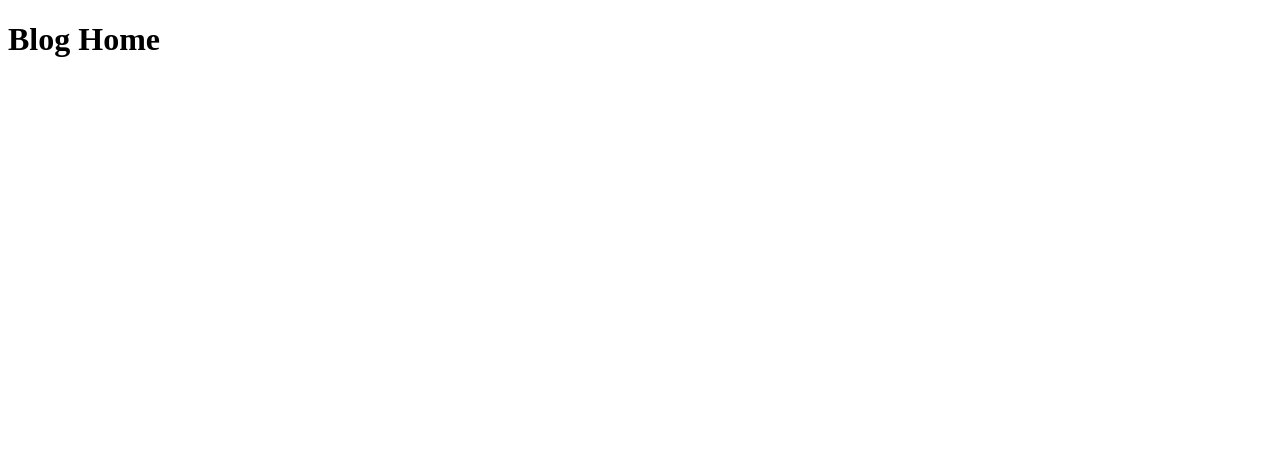
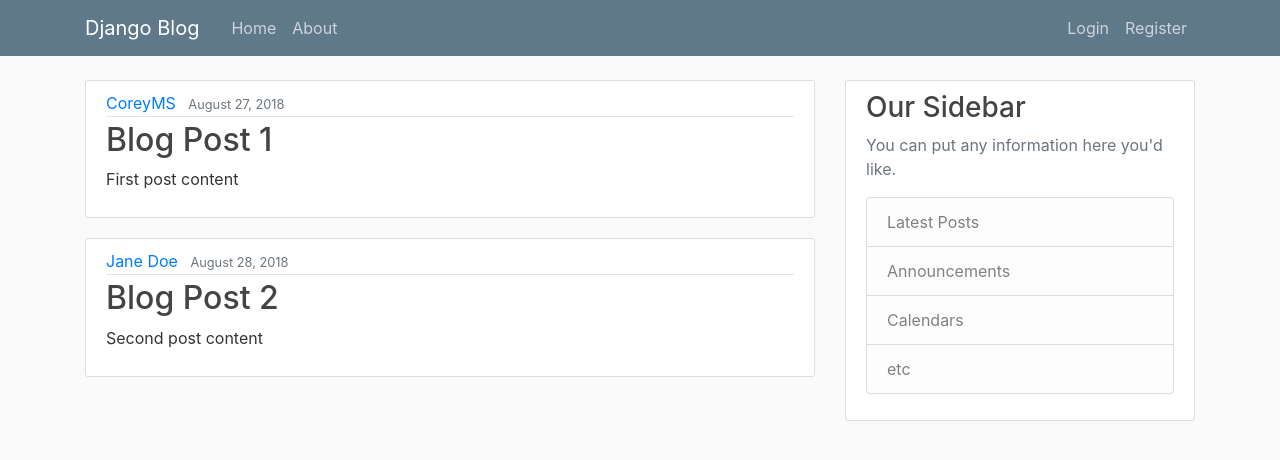
Before and after one commit to Sujal30-creator/django-react-solo-projects, a Django app: page / in a window 1280 px wide. Before the commit the part shown is almost empty. Shown: the top 460 px of the page. Run offline with Django 5.2, Linux system fonts and the light colour scheme; some libraries are stand-ins or nearby versions.

Commit message:
Part-3 completed

```diff
--- /dev/null
+++ b/Django_CS/django_project/blog/static/blog/main.css
@@ -0,0 +1,89 @@
+body {
+    background: #fafafa;
+    color: #333333;
+    margin-top: 5rem;
+}
+
+h1,
+h2,
+h3,
+h4,
+h5,
+h6 {
+    color: #444444;
+}
+
+ul {
+    margin: 0;
+}
+
+.bg-steel {
+    background-color: #5f788a;
+}
+
+.site-header .navbar-nav .nav-link {
+    color: #cbd5db;
+}
+
+.site-header .navbar-nav .nav-link:hover {
+    color: #ffffff;
+}
+
+.site-header .navbar-nav .nav-link.active {
+    font-weight: 500;
+}
+
+.content-section {
+    background: #ffffff;
+    padding: 10px 20px;
+    border: 1px solid #dddddd;
+    border-radius: 3px;
+    margin-bottom: 20px;
+}
+
+.article-title {
+    color: #444444;
+}
+
+a.article-title:hover {
+    color: #428bca;
+    text-decoration: none;
+}
+
+.article-content {
+    white-space: pre-line;
+}
+
+.article-img {
+    height: 65px;
+    width: 65px;
+    margin-right: 16px;
+}
+
+.article-metadata {
+    padding-bottom: 1px;
+    margin-bottom: 4px;
+    border-bottom: 1px solid #e3e3e3
+}
+
+.article-metadata a:hover {
+    color: #333;
+    text-decoration: none;
+}
+
+.article-svg {
+    width: 25px;
+    height: 25px;
+    vertical-align: middle;
+}
+
+.account-img {
+    height: 125px;
+    width: 125px;
+    margin-right: 20px;
+    margin-bottom: 16px;
+}
+
+.account-heading {
+    font-size: 2.5rem;
+}
--- /dev/null
+++ b/Django_CS/django_project/blog/templates/blog/base.html
@@ -0,0 +1,81 @@
+{% load static %}
+<!DOCTYPE html>
+<html lang="en">
+
+<head>
+  <!-- Required meta tags -->
+  <meta charset="utf-8">
+  <meta name="viewport" content="width=device-width, initial-scale=1, shrink-to-fit=no">
+  <!-- Bootstrap CSS -->
+  <link rel="stylesheet" href="https://maxcdn.bootstrapcdn.com/bootstrap/4.0.0/css/bootstrap.min.css"
+    integrity="sha384-Gn5384xqQ1aoWXA+058RXPxPg6fy4IWvTNh0E263XmFcJlSAwiGgFAW/dAiS6JXm" crossorigin="anonymous">
+
+  <link rel="stylesheet" type="text/css" href="{% static 'blog/main.css' %}">
+
+  {% if title %}
+  <title>Django Blog - {{ title }}</title>
+  {% else %}
+  <title>Django Blog</title>
+  {% endif %}
+</head>
+
+<!--Navbar-->
+
+<body>
+  <header class="site-header">
+    <nav class="navbar navbar-expand-md navbar-dark bg-steel fixed-top">
+      <div class="container">
+        <a class="navbar-brand mr-4" href="{% url 'blog-home' %}">Django Blog</a>
+        <button class="navbar-toggler" type="button" data-toggle="collapse" data-target="#navbarToggle"
+          aria-controls="navbarToggle" aria-expanded="false" aria-label="Toggle navigation">
+          <span class="navbar-toggler-icon"></span>
+        </button>
+        <div class="collapse navbar-collapse" id="navbarToggle">
+          <div class="navbar-nav mr-auto">
+            <a class="nav-item nav-link" href="{% url 'blog-home' %}">Home</a>
+            <a class="nav-item nav-link" href="{% url 'blog-about' %}">About</a>
+          </div>
+          <!-- Navbar Right Side -->
+          <div class="navbar-nav">
+            <a class="nav-item nav-link" href="#">Login</a>
+            <a class="nav-item nav-link" href="#">Register</a>
+          </div>
+        </div>
+      </div>
+    </nav>
+  </header>
+  <main role="main" class="container">
+    <div class="row">
+      <div class="col-md-8">
+        {% block content %}{% endblock %}
+      </div>
+      <div class="col-md-4">
+        <div class="content-section">
+          <h3>Our Sidebar</h3>
+          <p class='text-muted'>You can put any information here you'd like.
+          <ul class="list-group">
+            <li class="list-group-item list-group-item-light">Latest Posts</li>
+            <li class="list-group-item list-group-item-light">Announcements</li>
+            <li class="list-group-item list-group-item-light">Calendars</li>
+            <li class="list-group-item list-group-item-light">etc</li>
+          </ul>
+          </p>
+        </div>
+      </div>
+    </div>
+  </main>
+
+  <!-- Optional JavaScript -->
+  <!-- jQuery first, then Popper.js, then Bootstrap JS -->
+  <script src="https://code.jquery.com/jquery-3.2.1.slim.min.js"
+    integrity="sha384-KJ3o2DKtIkvYIK3UENzmM7KCkRr/rE9/Qpg6aAZGJwFDMVNA/GpGFF93hXpG5KkN"
+    crossorigin="anonymous"></script>
+  <script src="https://cdnjs.cloudflare.com/ajax/libs/popper.js/1.12.9/umd/popper.min.js"
+    integrity="sha384-ApNbgh9B+Y1QKtv3Rn7W3mgPxhU9K/ScQsAP7hUibX39j7fakFPskvXusvfa0b4Q"
+    crossorigin="anonymous"></script>
+  <script src="https://maxcdn.bootstrapcdn.com/bootstrap/4.0.0/js/bootstrap.min.js"
+    integrity="sha384-JZR6Spejh4U02d8jOt6vLEHfe/JQGiRRSQQxSfFWpi1MquVdAyjUar5+76PVCmYl"
+    crossorigin="anonymous"></script>
+</body>
+
+</html>
--- a/Django_CS/django_project/blog/templates/blog/home.html
+++ b/Django_CS/django_project/blog/templates/blog/home.html
@@ -1,14 +1,15 @@
-<!DOCTYPE html>
-<html lang="en">
-
-<head>
-    <meta charset="UTF-8">
-    <meta name="viewport" content="width=device-width, initial-scale=1.0">
-    <title>Document</title>
-</head>
-
-<body>
-    <h1>Blog Home </h1>
-</body>
-
-</html>
+{% extends "blog/base.html" %}
+{% block content %}
+{% for post in posts %}
+<article class="media content-section">
+    <div class="media-body">
+        <div class="article-metadata">
+            <a class="mr-2" href="#">{{ post.author }}</a>
+            <small class="text-muted">{{ post.date_posted }}</small>
+        </div>
+        <h2><a class="article-title" href="#">{{ post.title }}</a></h2>
+        <p class="article-content">{{ post.content }}</p>
+    </div>
+</article>
+{% endfor %}
+{% endblock content %}
--- a/Django_CS/django_project/blog/urls.py
+++ b/Django_CS/django_project/blog/urls.py
@@ -2,6 +2,6 @@ from django.urls import path
 from . import views
 
 urlpatterns = [
-    path('', views.home, name='blog-name'),
+    path('', views.home, name='blog-home'),
     path('about/', views.about, name='blog-about')
 ]
--- a/Django_CS/django_project/blog/views.py
+++ b/Django_CS/django_project/blog/views.py
@@ -1,10 +1,28 @@
 from django.shortcuts import render
-from django.http import HttpResponse
 
 # Create your views here.
 
+posts = [
+    {
+        'author': 'CoreyMS',
+        'title': 'Blog Post 1',
+        'content': 'First post content',
+        'date_posted': 'August 27, 2018'
+    },
+    {
+        'author': 'Jane Doe',
+        'title': 'Blog Post 2',
+        'content': 'Second post content',
+        'date_posted': 'August 28, 2018'
+    }
+]
+
 def home(request):
-    return render(request, 'blog/home.html')
+    context = {
+        'posts':posts
+    }
+
+    return render(request, 'blog/home.html', context)
 
 def about(request):
-    return render(request,'blog/about.html')
+    return render(request,'blog/about.html', {'title':'About'})
```
Also changed, not shown: Django_CS/django_project/blog/templates/blog/about.html (+4 -14 lines).
